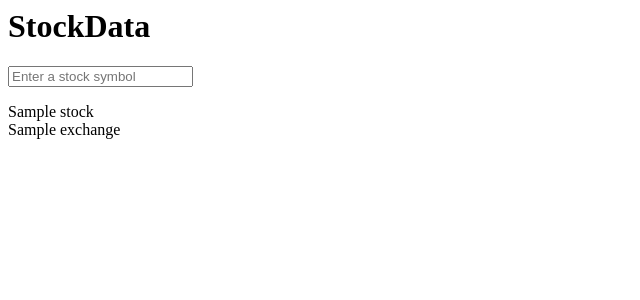
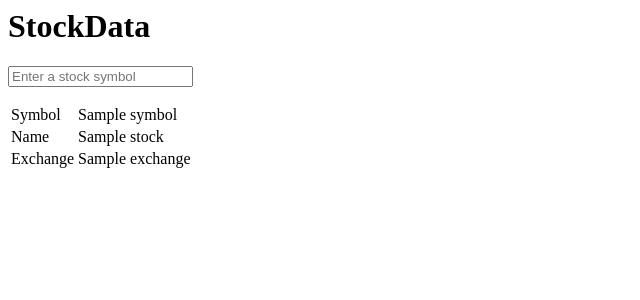
Before and after one commit to smrkem/stockdata, a Flask app: template web/stockdata/templates/index.html in a window 1280 px wide. Shown: the top 300 px of the page, without its empty margins (0-640 px from the left). Run offline with Flask 2, Linux system fonts and the light colour scheme; the template is opened without the code that fills it: most values are stand-ins (such as "Sample title", 1, 10 or a date in 2020).

Commit message:
adds front end goodness

```diff
--- a/web/stockdata/services.py
+++ b/web/stockdata/services.py
@@ -3,10 +3,12 @@ class StockData:
     def __init__(self):
         self.stockdata = {
             "AETI": {
+                "symbol": "AETI",
                 "name": "American Electric Technologies Inc",
                 "exchange": "NASDAQ"
             },
             "CRNT": {
+                "symbol": "CRNT",
                 "name": "Ceragon Networks Ltd",
                 "exchange": "NASDAQ"
             }
--- a/web/stockdata/templates/index.html
+++ b/web/stockdata/templates/index.html
@@ -4,16 +4,31 @@
   </head>
   <body>
       <h1>StockData</h1>
+      {% if errors %}
+      <ul id="errors">
+        {% for error in errors %}
+        <li>{{ error }}</li>
+        {% endfor %}
+      </ul>
+      {% endif %}
       <form method="post">
         <input type="text" name="symbol" id="in_symbol" placeholder="Enter a stock symbol">
       </form>
       {% if stock %}
-      {{ stock.name }}
-      <br>
-      {{ stock.exchange }}
+      <table id="stock-info">
+        <tr>
+          <td>Symbol</td>
+          <td>{{ stock.symbol }}</td>
+        </tr>
+        <tr>
+          <td>Name</td>
+          <td>{{ stock.name }}</td>
+        </tr>
+        <tr>
+          <td>Exchange</td>
+          <td>{{ stock.exchange }}</td>
+        </tr>
+      </table>
       {% endif %}
-      {% for error in errors %}
-      {{ error }}<br>
-      {% endfor %}
   </body>
 </html>
```
